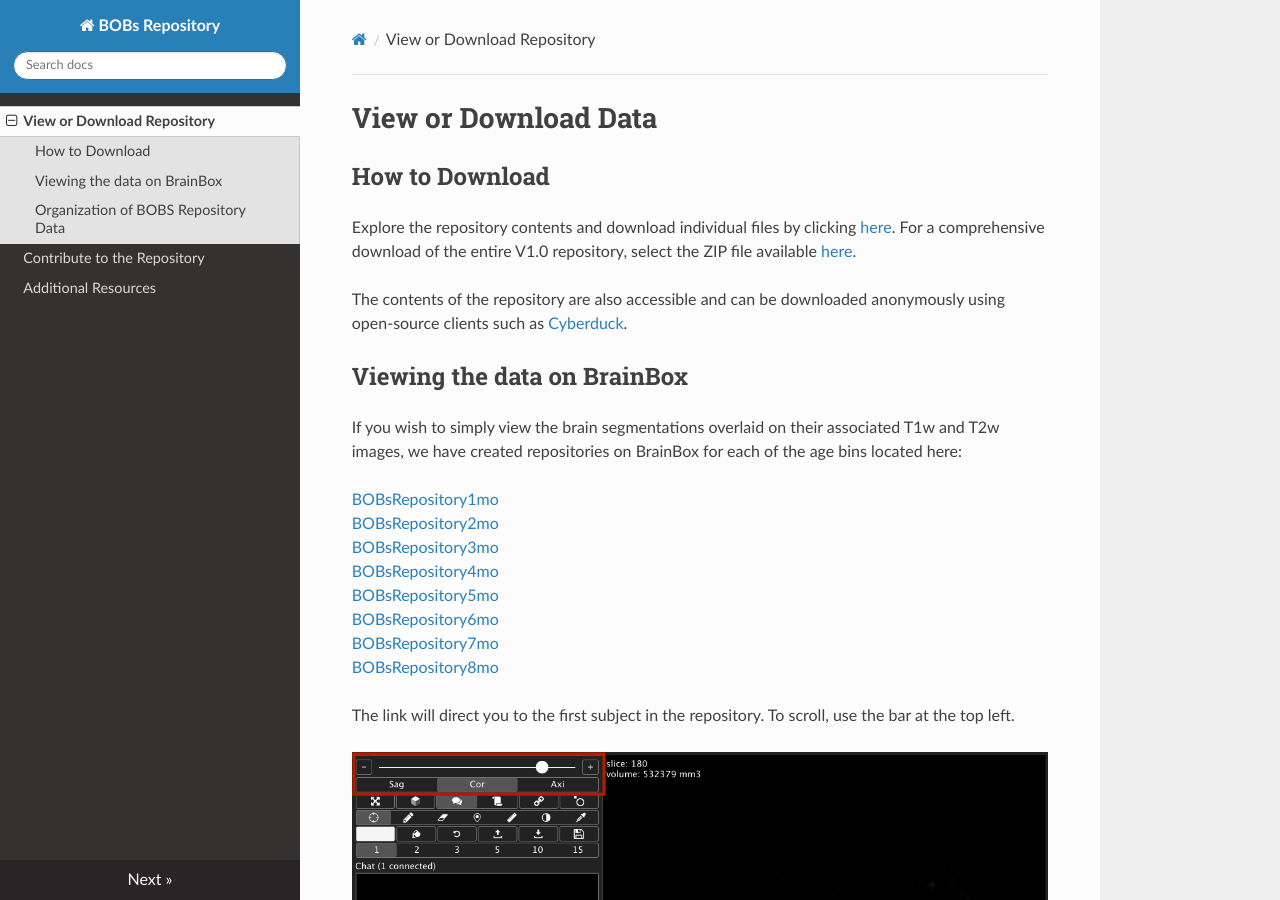
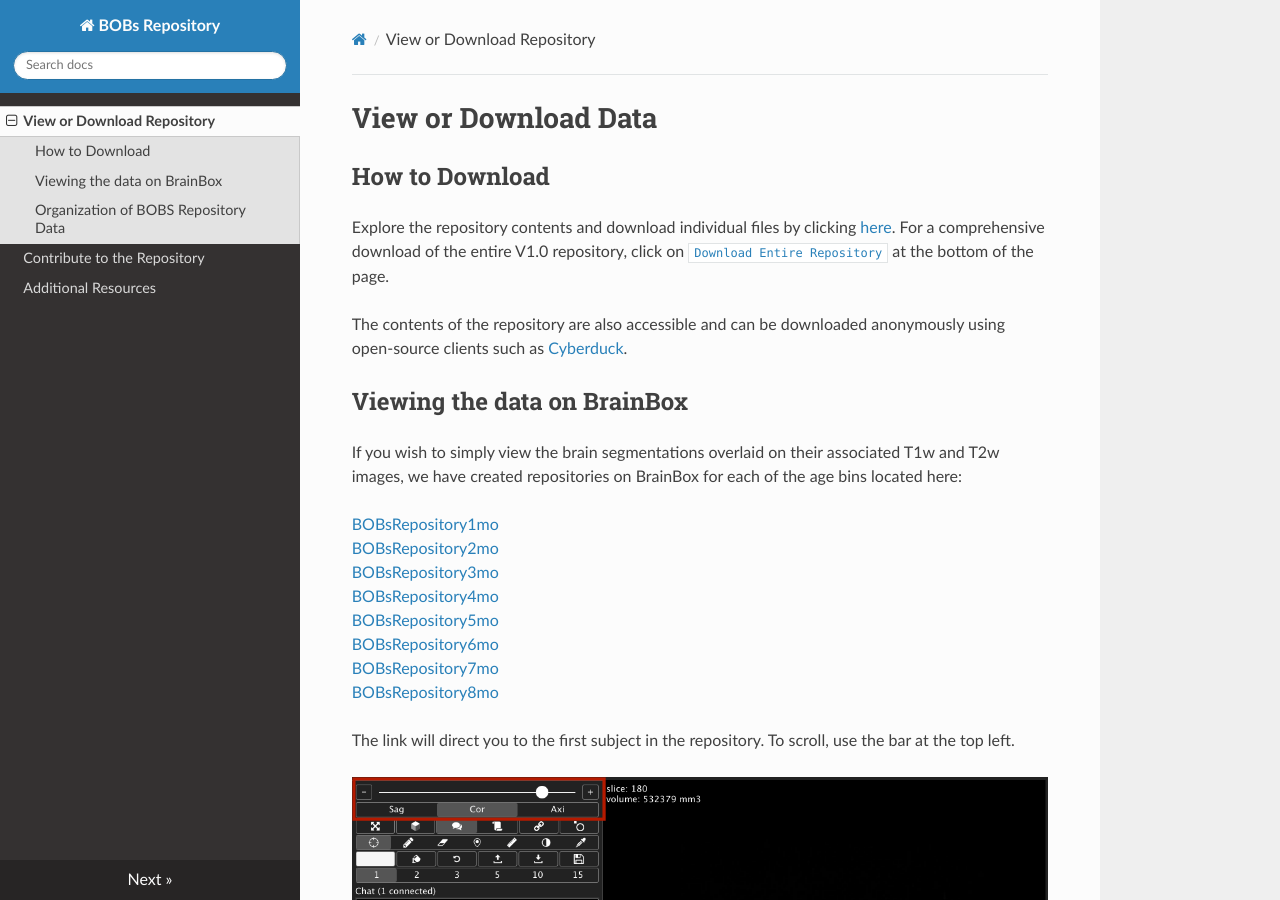
Before and after one commit to DCAN-Labs/BOBsRepositoryRTD, an MkDocs documentation site: the page built from docs/data_access.md, in a window 1280 px wide and 900 px high. Built offline with MkDocs 1.6.1, drawn with Linux system fonts in a browser that asks for light colours; nearby versions of some CDN libraries.

Commit message:
Update data_access.md

```diff
--- a/docs/data_access.md
+++ b/docs/data_access.md
@@ -2,7 +2,7 @@
 
 ## How to Download
 
-Explore the repository contents and download individual files by clicking [here](https://bobsrepository.s3.amazonaws.com/index.html). For a comprehensive download of the entire V1.0 repository, select the ZIP file available [here](https://bobsrepository.s3.amazonaws.com/V1.0.zip).
+Explore the repository contents and download individual files by clicking [here](https://bobsrepository.s3.amazonaws.com/index.html). For a comprehensive download of the entire V1.0 repository, click on [`Download Entire Repository`](https://bobsrepository.s3.us-east-2.amazonaws.com/V1.0.zip) at the bottom of the page.
 
 The contents of the repository are also accessible and can be downloaded anonymously using open-source clients such as [Cyberduck](https://cyberduck.io/).
 
```
